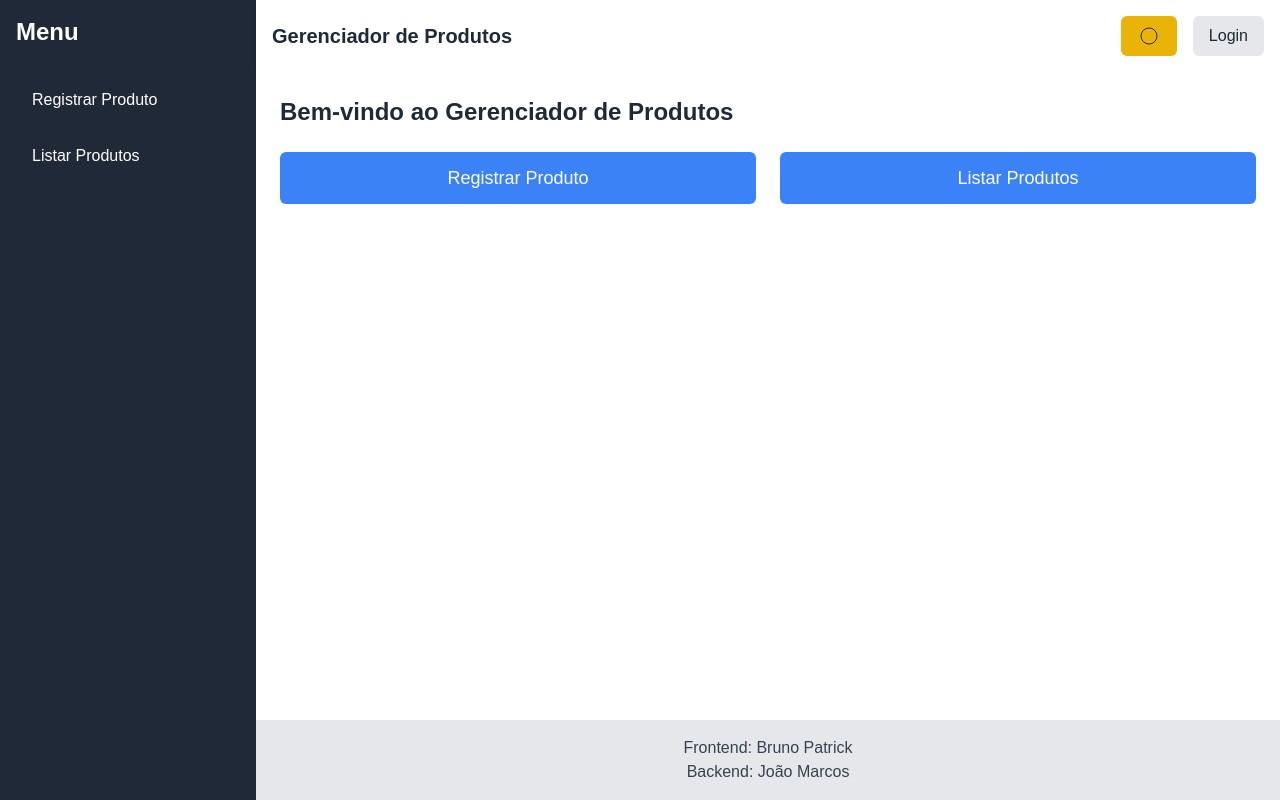
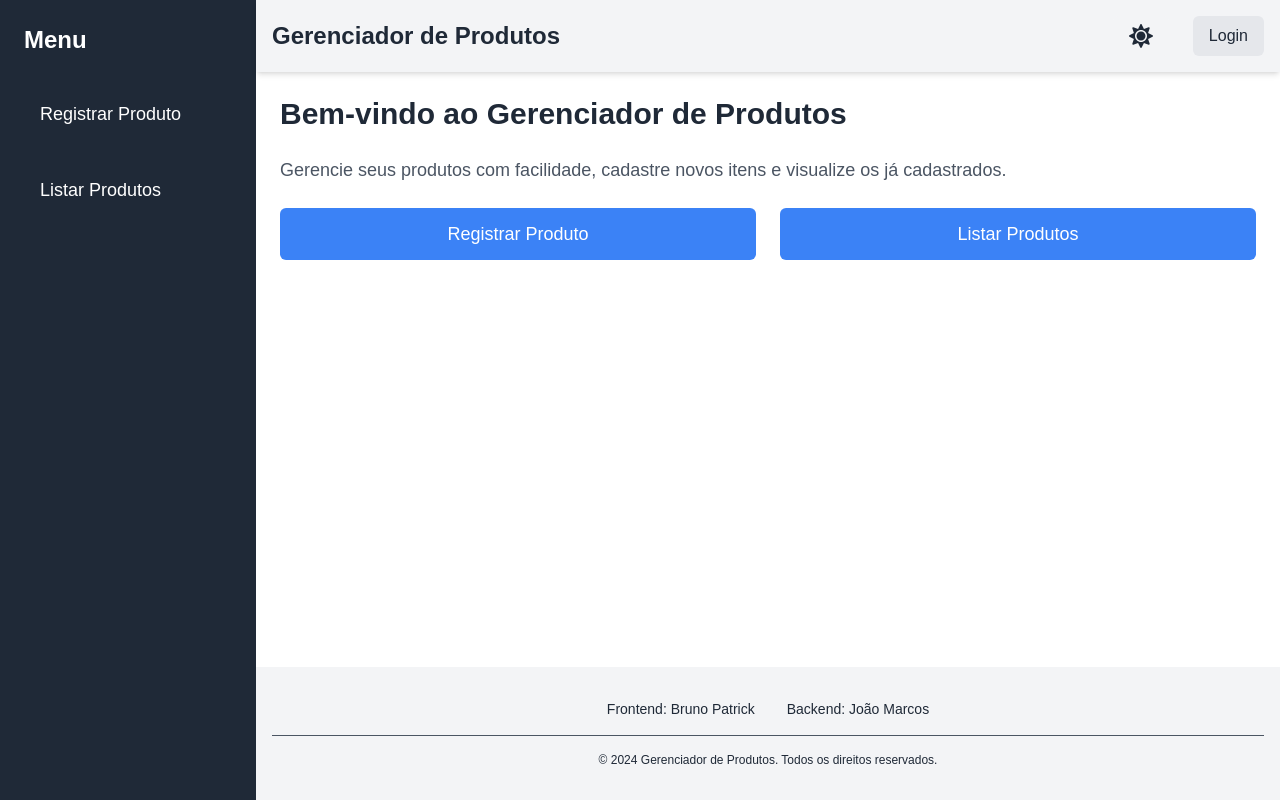
Before and after one commit to Patrick0402/frontend, a Next.js app: page / in a window 1280 px wide. Built offline with nearby package versions, Linux system fonts and the light colour scheme.

Commit message:
Dark Mode v2

```diff
--- a/src/app/page.tsx
+++ b/src/app/page.tsx
@@ -8,18 +8,24 @@ import Button from "../components/ui/Button";
 
 const HomePage: React.FC = () => {
   return (
-    <div className="min-h-screen flex bg-gray-100 dark:bg-gray-900"> {/* Dark mode background on body */}
+    <div className="min-h-screen flex bg-gray-100 dark:bg-gray-900">
+      {/* Sidebar */}
       <Sidebar />
 
       <div className="flex-1 flex flex-col">
+        {/* Header */}
         <Header />
 
-        <main className="flex-1 p-6 space-y-6 bg-white dark:bg-gray-800"> {/* Ensure the main content area adjusts */}
-          <div className="text-2xl font-semibold text-gray-800 dark:text-white">
+        <main className="flex-1 p-6 space-y-6 bg-white dark:bg-gray-700">
+          <div className="text-3xl font-semibold text-gray-800 dark:text-gray-100">
             Bem-vindo ao Gerenciador de Produtos
           </div>
+          <p className="text-lg text-gray-600 dark:text-gray-300 mt-4">
+            Gerencie seus produtos com facilidade, cadastre novos itens e visualize os já cadastrados.
+          </p>
 
-          <div className="grid grid-cols-1 sm:grid-cols-2 lg:grid-cols-2 gap-6">
+          {/* Action Buttons */}
+          <div className="grid grid-cols-1 sm:grid-cols-2 lg:grid-cols-2 gap-6 mt-6">
             <Link href="/products/register" passHref>
               <Button variant="primary" size="large" aria-label="Registrar novo produto">
                 Registrar Produto
@@ -32,8 +38,10 @@ const HomePage: React.FC = () => {
               </Button>
             </Link>
           </div>
+
         </main>
 
+        {/* Footer */}
         <Footer />
       </div>
     </div>
--- a/src/components/layout/Footer.tsx
+++ b/src/components/layout/Footer.tsx
@@ -1,11 +1,20 @@
+// frontend/src/components/layout/Footer.tsx
 import React from "react";
 
 const Footer: React.FC = () => {
   return (
-    <footer className="p-4 bg-gray-200 text-center text-gray-700 dark:bg-gray-800 dark:text-gray-300">
-      <div>
-        <p>Frontend: Bruno Patrick</p>
-        <p>Backend: João Marcos</p>
+    <footer className="bg-gray-100 text-white py-8 dark:bg-gray-800 dark:text-white">
+      <div className="max-w-screen-xl mx-auto px-4">
+        <div className="flex flex-col items-center space-y-4">
+          <div className="flex space-x-8 text-sm">
+            <p className="text-gray-800 dark:text-gray-100">Frontend: Bruno Patrick</p>
+            <p className="text-gray-800 dark:text-gray-100">Backend: João Marcos</p>
+          </div>
+          <div className="border-t border-gray-600 w-full mt-4"></div>
+          <p className="text-xs text-gray-800 mt-4 dark:text-gray-100">
+            © 2024 Gerenciador de Produtos. Todos os direitos reservados.
+          </p>
+        </div>
       </div>
     </footer>
   );
--- a/src/components/layout/Header.tsx
+++ b/src/components/layout/Header.tsx
@@ -1,3 +1,4 @@
+// frontend/src/components/layout/Header.tsx
 import React from "react";
 import Button from "../ui/Button";
 import Link from "next/link";
@@ -5,19 +6,21 @@ import ThemeToggle from "../ui/ThemeToggle"; // Import the theme toggle componen
 
 const Header: React.FC = () => {
   return (
-    <header className="p-4 flex items-center justify-between
-                       bg-white shadow-md dark:bg-gray-900 dark:text-white">
-      <div className="text-xl font-semibold text-gray-800 dark:text-gray-100">
+    <header className="sticky top-0 z-50 p-4 bg-gray-100 shadow-md dark:bg-gray-800 dark:text-white transition-all duration-300 ease-in-out">
+      <div className="container mx-auto flex items-center justify-between">
+        <div className="text-2xl font-semibold text-gray-800 dark:text-gray-100">
           Gerenciador de Produtos
         </div>
-      <div className="space-x-4 flex items-center">
-        <ThemeToggle /> {/* Toggle button for theme */}
+        <div className="space-x-6 flex items-center">
+          {/* Theme Toggle Button */}
+          <ThemeToggle />
           <Link href="/login" passHref>
             <Button variant="secondary" size="medium">
               Login
             </Button>
           </Link>
         </div>
+      </div>
     </header>
   );
 };
--- a/src/components/layout/Sidebar.tsx
+++ b/src/components/layout/Sidebar.tsx
@@ -1,15 +1,16 @@
+// frontend/src/components/layout/Sidebar.tsx
 import React from "react";
 import Link from "next/link";
 
 const Sidebar: React.FC = () => {
   return (
-    <div className="w-64 bg-gray-800 text-white min-h-screen p-4 dark:bg-gray-900 dark:text-gray-100">
+    <div className="w-64 bg-gray-800 text-white min-h-screen p-6 dark:bg-gray-900 dark:text-gray-100">
       <div className="text-2xl font-semibold mb-8">Menu</div>
-      <ul className="space-y-4">
+      <ul className="space-y-6">
         <li>
           <Link
             href="/products/register"
-            className="block px-4 py-2 rounded-md hover:bg-gray-700 dark:hover:bg-gray-600"
+            className="block px-4 py-3 rounded-md text-lg hover:bg-gray-700 dark:hover:bg-gray-600 transition-all duration-200"
           >
             Registrar Produto
           </Link>
@@ -17,7 +18,7 @@ const Sidebar: React.FC = () => {
         <li>
           <Link
             href="/products"
-            className="block px-4 py-2 rounded-md hover:bg-gray-700 dark:hover:bg-gray-600"
+            className="block px-4 py-3 rounded-md text-lg hover:bg-gray-700 dark:hover:bg-gray-600 transition-all duration-200"
           >
             Listar Produtos
           </Link>
--- a/src/components/ui/Button.tsx
+++ b/src/components/ui/Button.tsx
@@ -2,6 +2,7 @@
 
 import React from "react";
 import { useTheme } from "../../context/themeContext"; // Importing the theme context hook
+import { FaSun, FaMoon } from "react-icons/fa"; // Importing sun and moon icons from React Icons
 
 interface ButtonProps extends React.ButtonHTMLAttributes<HTMLButtonElement> {
   variant?: "primary" | "secondary" | "danger" | "theme";
@@ -17,7 +18,6 @@ const Button: React.FC<ButtonProps> = ({
   children,
   ...props
 }) => {
-
   const { theme, toggleTheme } = useTheme(); // Use the theme context
 
   // Map for the button variants
@@ -27,7 +27,7 @@ const Button: React.FC<ButtonProps> = ({
     danger: "bg-red-500 text-white hover:bg-red-600",
     theme: theme === "dark"
       ? "bg-gray-800 text-white hover:bg-gray-700"  // Dark mode button
-      : "bg-yellow-500 text-gray-800 hover:bg-yellow-400", // Light mode button
+      : "bg-gray-100 text-gray-800 hover:bg-gray-200", // Light mode button
   };
 
   // Map for size variants
@@ -40,21 +40,12 @@ const Button: React.FC<ButtonProps> = ({
   // Determine the classNames for the button
   const buttonClassNames = `flex items-center justify-center rounded-md font-medium transition ${variantClasses[variant]} ${sizeClasses[size]} ${isLoading ? "opacity-50 cursor-not-allowed" : ""} w-full`;
 
-  // Determine the correct icon based on the theme
-  const getIcon = () => {
-    if (variant === "theme") {
-      return theme === "dark" ? (
-        <svg xmlns="http://www.w3.org/2000/svg" className="h-6 w-6" viewBox="0 0 24 24" fill="none" stroke="currentColor">
-          <path d="M12 3v1.05A8 8 0 0 1 18 12a8 8 0 0 1-6 13 8 8 0 0 1-6-13 8 8 0 0 1 6-8.95V3a10 10 0 1 0 0 20A10 10 0 1 0 12 3z" />
-        </svg>
-      ) : (
-        <svg xmlns="http://www.w3.org/2000/svg" className="h-6 w-6" viewBox="0 0 24 24" fill="none" stroke="currentColor">
-          <path d="M12 4a8 8 0 1 0 0 16A8 8 0 0 0 12 4z" />
-        </svg>
-      );
-    }
-    return null; // Return null if no theme icon is required
-  };
+  // Universal dark mode icon (moon icon or other) for theme toggle
+  const themeIcon = theme === "dark" ? (
+    <FaMoon className="h-6 w-6" />
+  ) : (
+    <FaSun className="h-6 w-6" />
+  );
 
   return (
     <button
@@ -85,7 +76,7 @@ const Button: React.FC<ButtonProps> = ({
           ></path>
         </svg>
       )}
-      {getIcon() || children} {/* Show icon if it's the theme button, otherwise show the children */}
+      {variant === "theme" ? themeIcon : children} {/* Show the universal theme icon for "theme" variant, otherwise show children */}
     </button>
   );
 };
```
Also changed, not shown: package.json (+5 -4 lines), public/dark-theme-icon.svg (added), 1 other file (tests, documents, lock files or other folders). Lines whose indentation alone changed are shown as unchanged.
